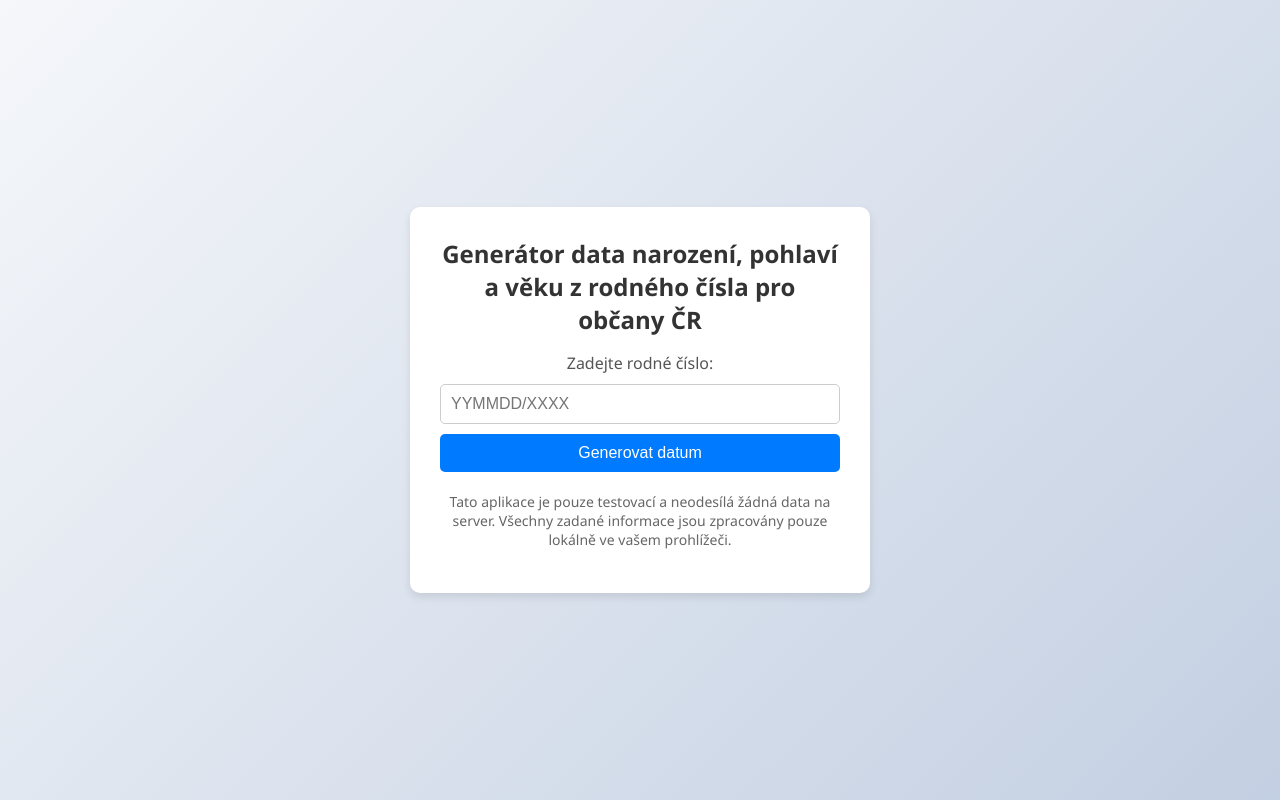
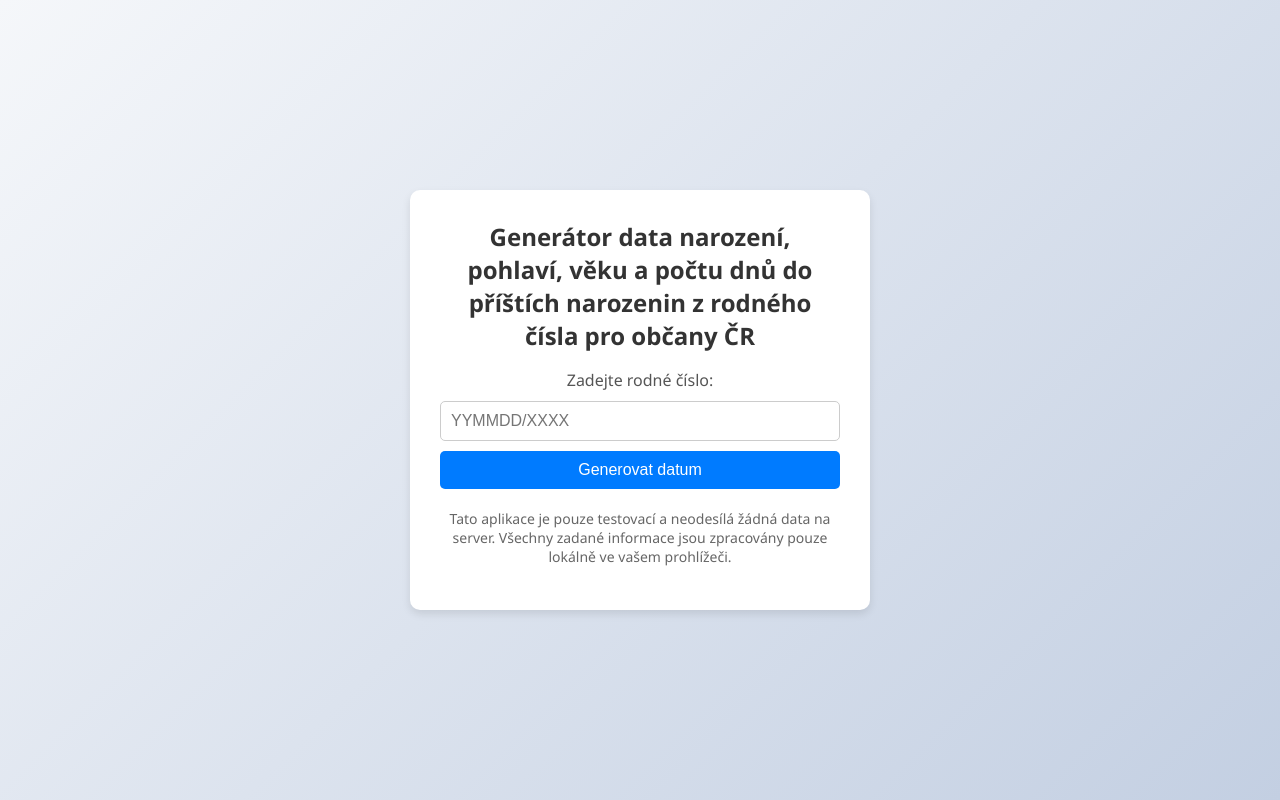
Before and after one commit to Lenkalaznovska/APP_CZ_Personal_Number_Info_Generator, a plain HTML site: page index.html in a window 1280 px wide. Drawn offline with Linux system fonts and the light colour scheme.

Commit message:
Update index.html

```diff
--- a/index.html
+++ b/index.html
@@ -6,18 +6,24 @@
     <title>
       Generátor data narození a pohlaví z rodného čísla pro občany ČR
     </title>
+    <!-- Link to the stylesheet -->
     <link rel="stylesheet" href="style.css" />
   </head>
   <body>
     <div class="container">
       <h1>
-        Generátor data narození, pohlaví a věku z rodného čísla pro občany ČR
+        Generátor data narození, pohlaví, věku a počtu dnů do příštích narozenin
+        z rodného čísla pro občany ČR
       </h1>
       <form id="rcForm">
+        <!-- Label for the input field -->
         <label for="rcInput">Zadejte rodné číslo:</label>
+        <!-- Input field for the birth number -->
         <input type="text" id="rcInput" placeholder="YYMMDD/XXXX" required />
+        <!-- Submit button -->
         <button type="submit">Generovat datum</button>
       </form>
+      <!-- Div to display results -->
       <div id="result"></div>
       <div id="privacyNotice">
         <p>
@@ -27,6 +33,7 @@
         </p>
       </div>
     </div>
+    <!-- Link to the JavaScript file -->
     <script src="script.js"></script>
   </body>
 </html>
```
